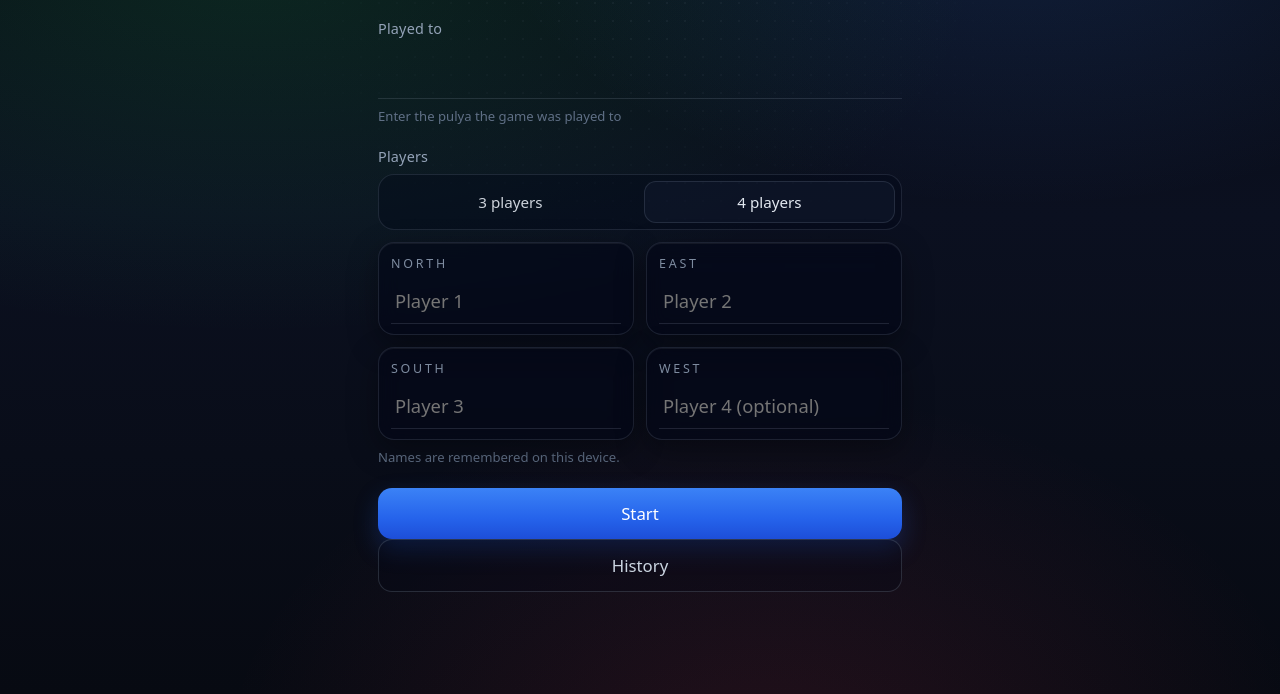
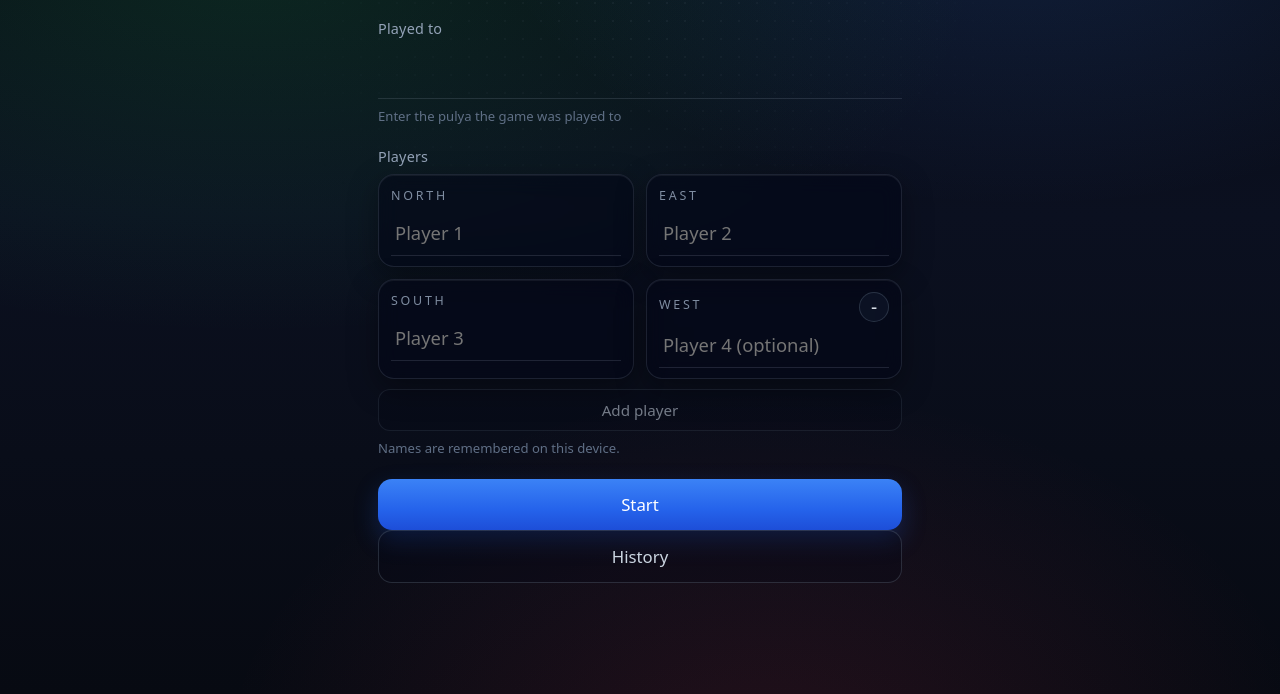
Before and after one commit to fropa/preferans-game-calculator, a plain HTML site: page public/index.html in a window 1280 px wide. Shown: the part 106-800 px from the top of the page. Drawn offline with Linux system fonts and the light colour scheme.

Commit message:
new ui fix

```diff
--- a/public/app.js
+++ b/public/app.js
@@ -8,6 +8,10 @@ const STORAGE_KEY_SETUP = "preferans:setup:v1";
 const STORAGE_KEY_HISTORY = "preferans:history:v1";
 const MAX_HISTORY_GAMES = 50;
 const DEFAULT_PLAYER_COUNT = 4;
+const MIN_PLAYER_COUNT = 2;
+const MAX_PLAYER_COUNT = 4;
+
+let setupPlayerCount = DEFAULT_PLAYER_COUNT;
 
 /* helpers */
 function qs(id) {
@@ -59,7 +63,7 @@ function saveSetupDraft() {
       p1: qs("player-name-1")?.value ?? "",
       p2: qs("player-name-2")?.value ?? "",
       p3: qs("player-name-3")?.value ?? "",
-      count: getSelectedPlayerCount(),
+      count: setupPlayerCount,
     };
     localStorage.setItem(STORAGE_KEY_SETUP, JSON.stringify(data));
   } catch {
@@ -67,30 +71,47 @@ function saveSetupDraft() {
   }
 }
 
-function getSelectedPlayerCount() {
-  const b3 = qs("player-count-3");
-  const b4 = qs("player-count-4");
-  if (b3?.getAttribute("aria-pressed") === "true") return 3;
-  if (b4?.getAttribute("aria-pressed") === "true") return 4;
-  return DEFAULT_PLAYER_COUNT;
-}
+function setPlayerCount(count, persist = true) {
+  const c = Math.max(MIN_PLAYER_COUNT, Math.min(MAX_PLAYER_COUNT, num(count)));
+  setupPlayerCount = c;
 
-function setPlayerCount(count, persist = true) {
-  const c = count === 3 ? 3 : 4;
-  const b3 = qs("player-count-3");
-  const b4 = qs("player-count-4");
-  const card4 = qs("player-card-3");
+  const card2 = qs("player-card-2");
+  const card3 = qs("player-card-3");
+  const rm2 = qs("remove-player-2");
+  const rm3 = qs("remove-player-3");
+  const addBtn = qs("add-player-btn");
 
-  if (b3) b3.setAttribute("aria-pressed", String(c === 3));
-  if (b4) b4.setAttribute("aria-pressed", String(c === 4));
-  if (card4) card4.classList.toggle("hidden", c === 3);
+  if (card2) card2.classList.toggle("hidden", c < 3);
+  if (card3) card3.classList.toggle("hidden", c < 4);
 
-  if (c === 3) {
+  if (c < 3) {
+    const p2 = qs("player-name-2");
+    if (p2) p2.value = "";
+  }
+  if (c < 4) {
     const p3 = qs("player-name-3");
     if (p3) p3.value = "";
   }
 
+  // Show remove on the last active card only; never allow going below 2.
+  if (rm2) rm2.classList.toggle("hidden", c !== 3);
+  if (rm3) rm3.classList.toggle("hidden", c !== 4);
+  if (addBtn) addBtn.disabled = c >= MAX_PLAYER_COUNT;
+
   if (persist) saveSetupDraft();
+}
+
+function addPlayer() {
+  setPlayerCount(setupPlayerCount + 1);
+}
+
+function removeLastPlayer() {
+  if (setupPlayerCount <= MIN_PLAYER_COUNT) return;
+  setPlayerCount(setupPlayerCount - 1);
+}
+
+function getSelectedPlayerCount() {
+  return setupPlayerCount;
 }
 
 function loadHistory() {
@@ -215,14 +236,10 @@ function startGame() {
     qs("player-name-3").value.trim(),
   ];
 
-  const names = (desiredCount === 3 ? rawNames.slice(0, 3) : rawNames).filter(Boolean);
+  const names = rawNames.slice(0, desiredCount).filter(Boolean);
 
-  if (desiredCount === 3 && names.length !== 3) {
-    alert("3 players selected: please enter 3 names");
-    return;
-  }
-  if (desiredCount === 4 && names.length !== 4) {
-    alert("4 players selected: please enter 4 names (or switch to 3 players)");
+  if (names.length !== desiredCount) {
+    alert(`${desiredCount} players selected: please enter ${desiredCount} names`);
     return;
   }
 
@@ -441,3 +458,16 @@ function calculateFinal() {
 
   show("screen-final");
 }
+
+// Ensure inline `onclick="..."` handlers always resolve even in stricter environments.
+Object.assign(window, {
+  show,
+  startGame,
+  savePlayerAndNext,
+  calculateFinal,
+  openHistory,
+  clearHistory,
+  setPlayerCount,
+  addPlayer,
+  removeLastPlayer,
+});
--- a/public/index.html
+++ b/public/index.html
@@ -5,7 +5,7 @@
   <meta name="viewport" content="width=device-width, initial-scale=1.0" />
   <title>Preferans</title>
 
-  <link rel="stylesheet" href="styles.css?v=20260312" />
+  <link rel="stylesheet" href="styles.css?v=20260312b2" />
 </head>
 <body>
   <div class="container">
@@ -33,28 +33,36 @@
       <div class="section">
         <label class="section-label">Players</label>
 
-        <div class="segmented" role="group" aria-label="Player count">
-          <button id="player-count-3" class="segmented-btn" type="button" onclick="setPlayerCount(3)">3 players</button>
-          <button id="player-count-4" class="segmented-btn" type="button" onclick="setPlayerCount(4)">4 players</button>
-        </div>
-
         <div class="card-grid">
           <div class="card">
-            <div class="card-kicker">North</div>
+            <div class="card-head">
+              <div class="card-kicker">North</div>
+            </div>
             <input id="player-name-0" class="line-input name" placeholder="Player 1" autocomplete="nickname" />
           </div>
           <div class="card">
-            <div class="card-kicker">East</div>
+            <div class="card-head">
+              <div class="card-kicker">East</div>
+            </div>
             <input id="player-name-1" class="line-input name" placeholder="Player 2" autocomplete="nickname" />
           </div>
-          <div class="card">
-            <div class="card-kicker">South</div>
+          <div class="card" id="player-card-2">
+            <div class="card-head">
+              <div class="card-kicker">South</div>
+              <button id="remove-player-2" class="icon-btn" type="button" onclick="removeLastPlayer()" aria-label="Remove player">-</button>
+            </div>
             <input id="player-name-2" class="line-input name" placeholder="Player 3" autocomplete="nickname" />
           </div>
           <div class="card" id="player-card-3">
-            <div class="card-kicker">West</div>
+            <div class="card-head">
+              <div class="card-kicker">West</div>
+              <button id="remove-player-3" class="icon-btn" type="button" onclick="removeLastPlayer()" aria-label="Remove player">-</button>
+            </div>
             <input id="player-name-3" class="line-input name" placeholder="Player 4 (optional)" autocomplete="nickname" />
           </div>
+        </div>
+        <div class="player-actions">
+          <button id="add-player-btn" class="secondary" type="button" onclick="addPlayer()">Add player</button>
         </div>
         <div class="helper">Names are remembered on this device.</div>
       </div>
@@ -113,6 +121,6 @@
 
   </div>
 
-  <script src="app.js?v=20260312"></script>
+  <script src="app.js?v=20260312b2"></script>
 </body>
 </html>
--- a/public/styles.css
+++ b/public/styles.css
@@ -98,6 +98,13 @@ h1 {
     inset 0 1px 0 rgba(255, 255, 255, 0.06);
 }
 
+.card-head {
+  display: flex;
+  align-items: center;
+  justify-content: space-between;
+  gap: 10px;
+}
+
 .card-kicker {
   font-size: 0.78rem;
   letter-spacing: 0.22em;
@@ -106,34 +113,32 @@ h1 {
   margin-bottom: 6px;
 }
 
-/* =========================
-   Segmented control
-   ========================= */
-.segmented {
-  display: flex;
-  gap: 8px;
-  padding: 6px;
-  border-radius: 16px;
-  border: 1px solid rgba(148, 163, 184, 0.16);
-  background: rgba(2, 6, 23, 0.35);
-  margin-bottom: 12px;
+button.icon-btn {
+  width: auto;
+  padding: 0;
+  height: 30px;
+  min-width: 30px;
+  border-radius: 999px;
+  font-size: 1.2rem;
+  line-height: 1;
+  background: rgba(15, 23, 42, 0.7);
+  border: 1px solid rgba(148, 163, 184, 0.22);
+  color: rgba(226, 232, 240, 0.95);
+  box-shadow: none;
 }
 
-.segmented-btn {
-  flex: 1 1 0;
-  padding: 10px 12px;
-  border-radius: 12px;
-  border: 1px solid transparent;
-  background: transparent;
-  color: rgba(226, 232, 240, 0.9);
-  cursor: pointer;
-  font-size: 0.95rem;
+button.icon-btn:active {
+  transform: scale(0.97);
 }
 
-.segmented-btn[aria-pressed="true"] {
-  background: rgba(15, 23, 42, 0.7);
-  border-color: rgba(148, 163, 184, 0.18);
-  color: rgba(226, 232, 240, 1);
+.player-actions {
+  margin-top: 10px;
+}
+
+.player-actions button {
+  padding: 10px 12px;
+  font-size: 0.95rem;
+  border-radius: 12px;
 }
 
 @media (min-width: 520px) {
@@ -253,6 +258,11 @@ button.secondary {
 
 button:active {
   transform: scale(0.985);
+}
+
+button:disabled {
+  opacity: 0.55;
+  cursor: not-allowed;
 }
 
 .button-row {
```
